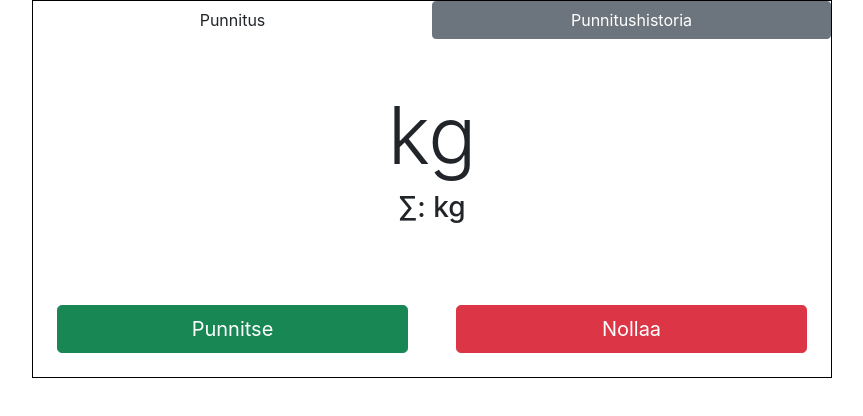
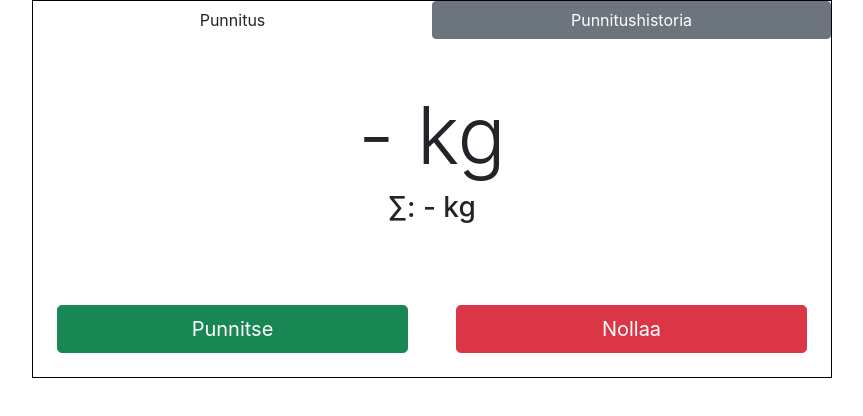
Before and after one commit to olasirtep/weighing-app-react, a React (Create React App) app in the folder client/: page / in a window 1280 px wide. Shown: the top 416 px of the page, without its empty margins (208-1071 px from the left). Built offline with nearby package versions, Linux system fonts and the light colour scheme; no server answers.

Commit message:
Values are fetched from backend onload using React

```diff
--- a/client/src/App.js
+++ b/client/src/App.js
@@ -1,21 +1,22 @@
 import React from "react";
 
 function App() {
-  let currentWeight, currentTotal;
+  const [weight, setWeight] = React.useState(null);
+  const [total, setTotal] = React.useState(null);
 
   React.useEffect(() => {
     fetch("/current")
       .then((res) => res.json())
       .then((data) => {
-        currentWeight = data.currentWeight;
-        currentTotal = data.currentTotal;
+        setWeight(data.currentWeight);
+        setTotal(data.currentTotal);
       });
   }, []);
 
   return (
     <div>
-      <h1 class="display-1"><span id="currentWeight"></span>{currentWeight} kg</h1>
-		  <p class="h3">&sum;: <span id="currentTotal"></span>{currentTotal} kg</p>
+      <h1 class="display-1"><span id="currentWeight"></span>{!weight ? "-" : weight} kg</h1>
+		  <p class="h3">&sum;: <span id="currentTotal"></span>{!total ? "-" : total} kg</p>
     </div>
   );
 }
```
